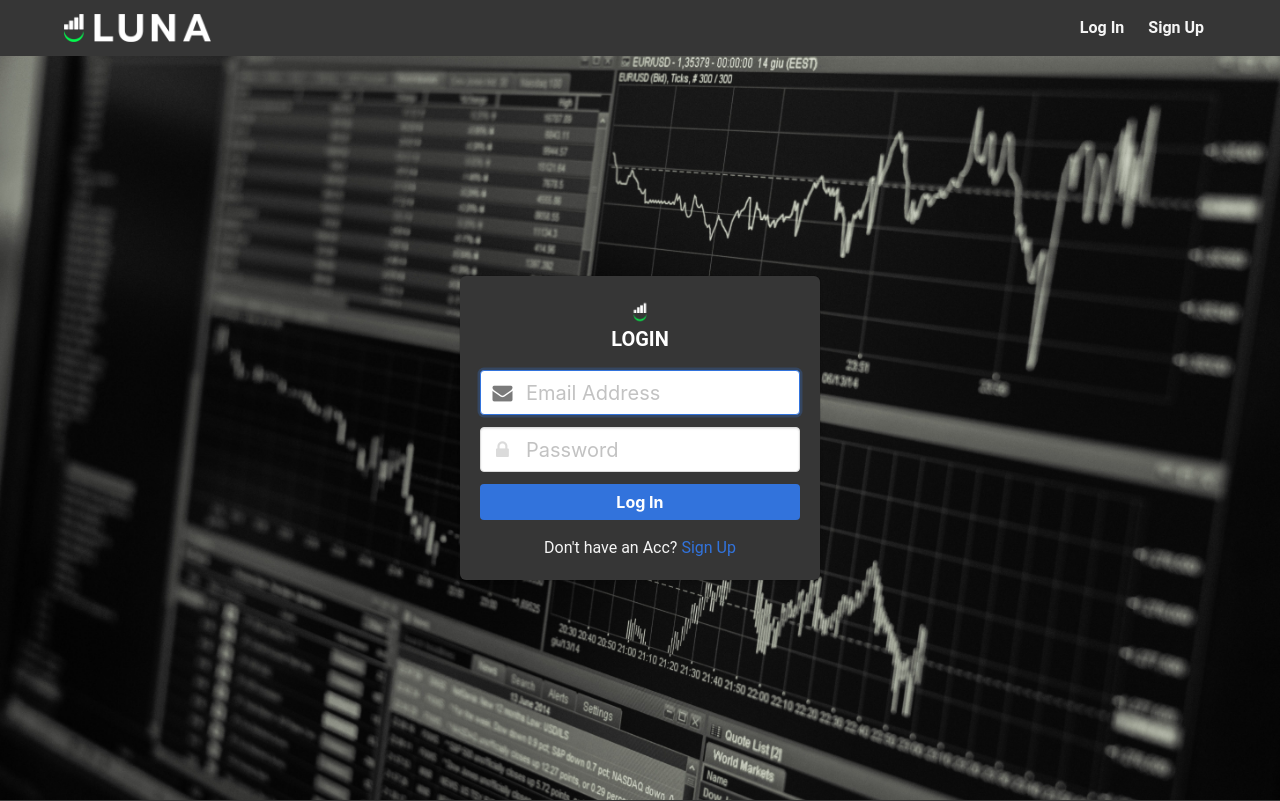
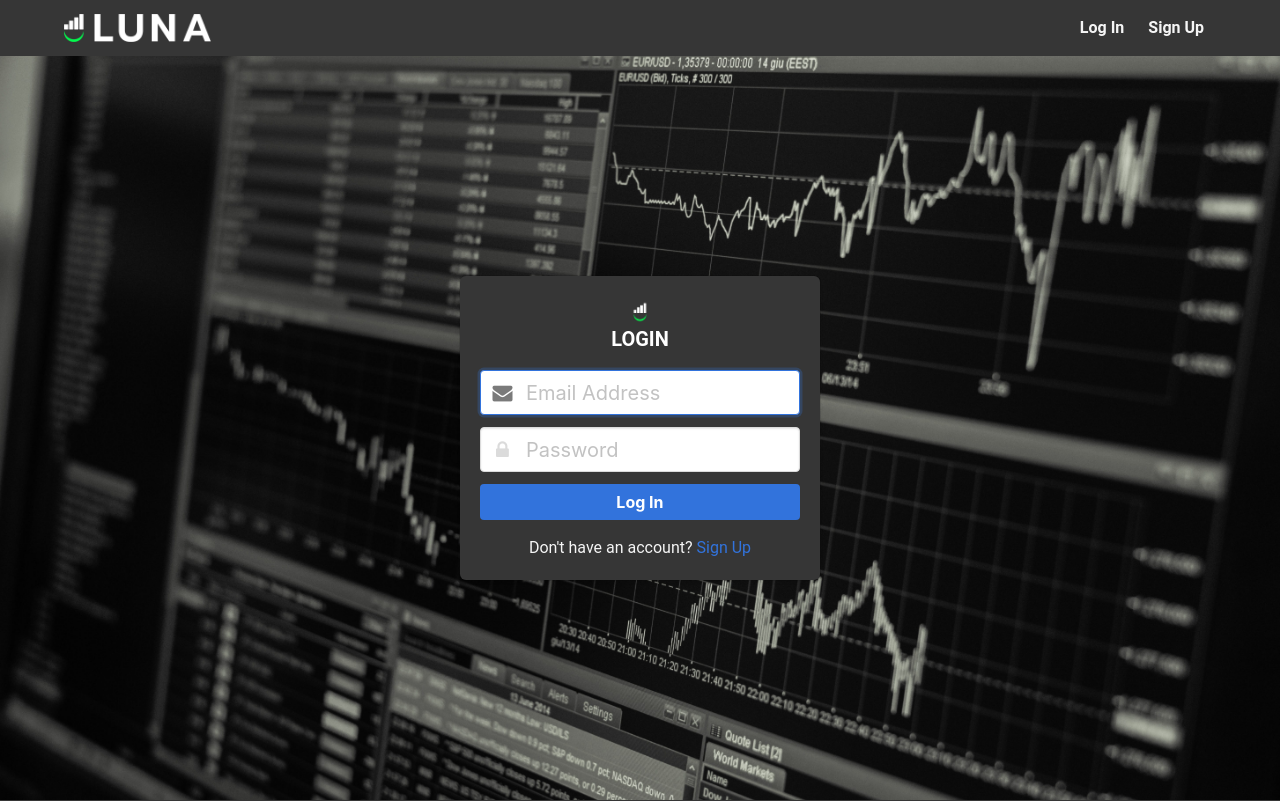
Before and after one commit to Luna-Securities/User_API_Authentication, a Python web app: template templates/login.html in a window 1280 px wide. Shown: the top 801 px of the page. Run offline with Jinja, Linux system fonts and the light colour scheme; the template is opened without the code that fills it, so the values that code supplies are empty.

Commit message:
Update login.html

```diff
--- a/templates/login.html
+++ b/templates/login.html
@@ -75,7 +75,7 @@
            </div>
        </form>
        <div class="has-text-centered has-text-light">
-         Don't have an Acc? <a href="{{ url_for('auth.signup') }}" class="has-text-link">Sign Up</a>
+         Don't have an account? <a href="{{ url_for('auth.signup') }}" class="has-text-link">Sign Up</a>
        </div>
    </div>
 </div>
```
